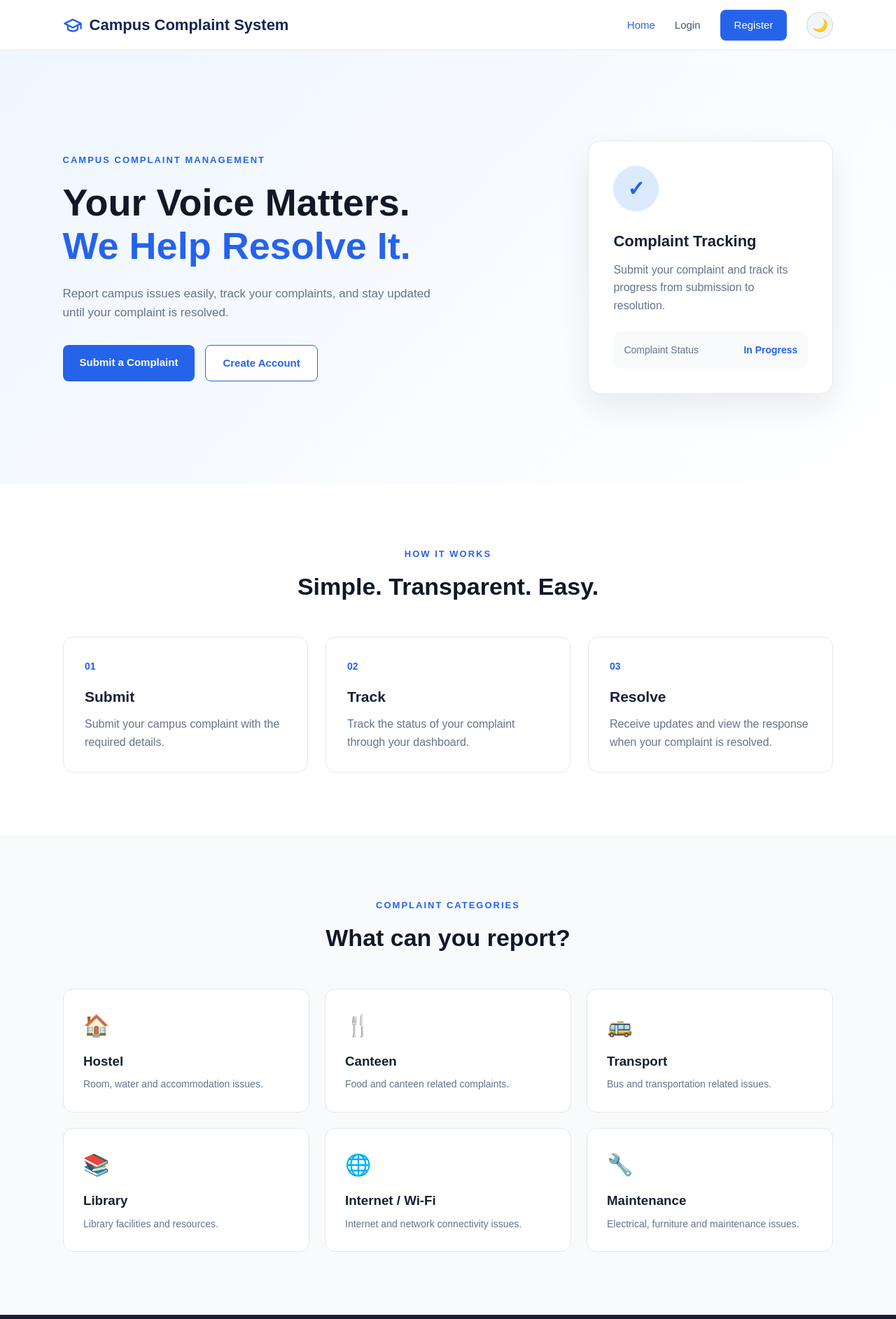
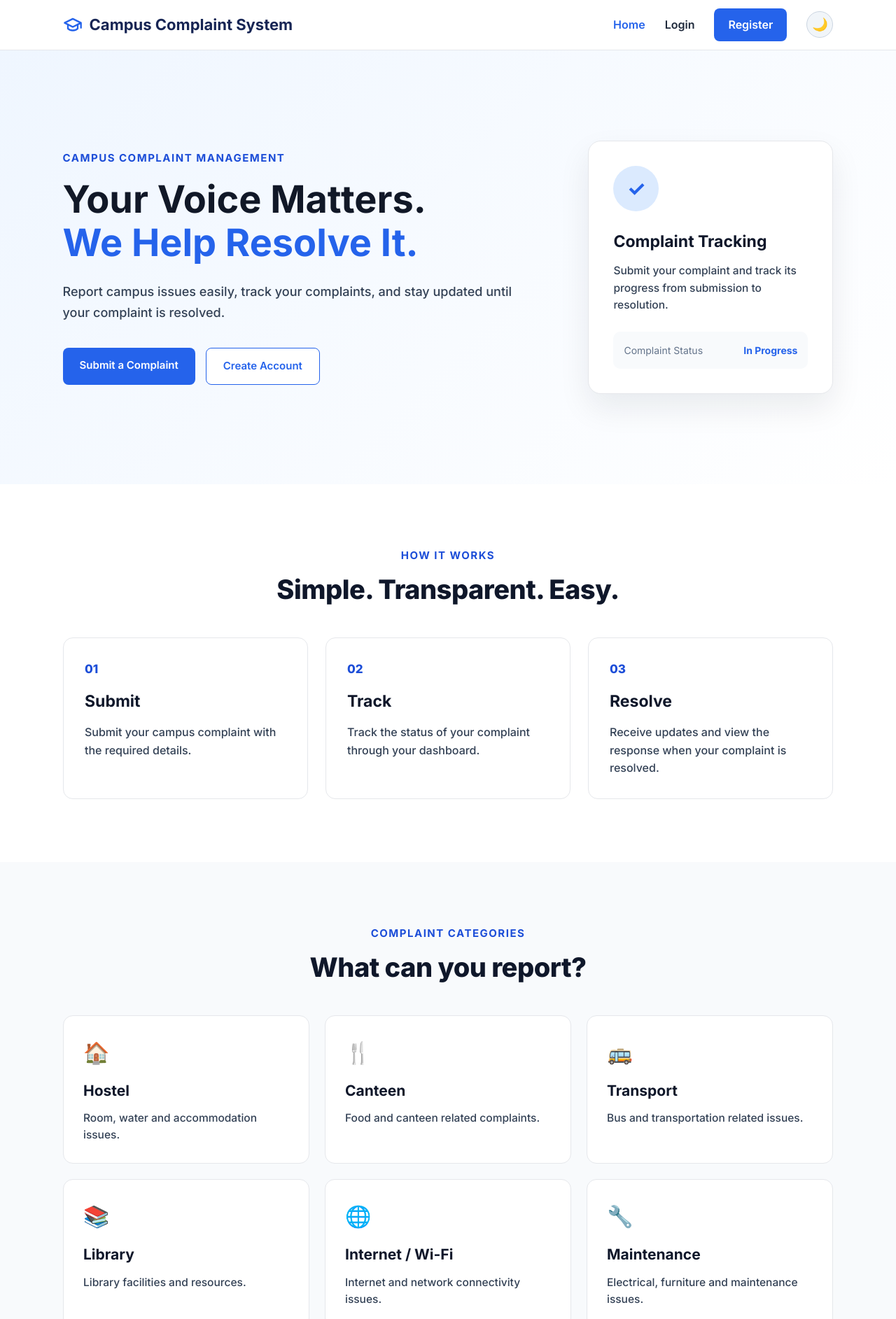
Before and after one commit to Abinaya-1808/campus-complaint-system, a plain HTML site: page frontend/index.html in a window 1280 px wide. Shown: the top 1885 px of the page at 70% size. Drawn offline with Linux system fonts and the light colour scheme.

Commit message:
Fix: Overhaul typography with Inter font, increased text sizing, bold headings, and high-contrast readability in light and dark themes

```diff
--- a/frontend/css/style.css
+++ b/frontend/css/style.css
@@ -1,3 +1,5 @@
+@import url('https://fonts.googleapis.com/css2?family=Inter:wght@400;500;600;700;800&display=swap');
+
 * {
     margin: 0;
     padding: 0;
@@ -9,10 +11,13 @@ html {
 }
 
 body {
-    font-family: Arial, Helvetica, sans-serif;
+    font-family: 'Inter', -apple-system, BlinkMacSystemFont, 'Segoe UI', Roboto, Helvetica, Arial, sans-serif;
     background: #f8fafc;
-    color: #172033;
-    line-height: 1.6;
+    color: #0f172a;
+    font-size: 16px;
+    line-height: 1.65;
+    -webkit-font-smoothing: antialiased;
+    -moz-osx-font-smoothing: grayscale;
 }
 
 
@@ -52,9 +57,9 @@ body {
 
 .navbar nav a {
     text-decoration: none;
-    color: #4b5563;
-    font-size: 15px;
-    font-weight: 500;
+    color: #1e293b;
+    font-size: 16px;
+    font-weight: 600;
 }
 
 .navbar nav a:hover,
@@ -97,11 +102,11 @@ body {
 }
 
 .hero-tag {
-    color: #2563eb;
-    font-size: 13px;
+    color: #1d4ed8;
+    font-size: 15px;
     font-weight: 700;
-    letter-spacing: 2px;
-    margin-bottom: 18px;
+    letter-spacing: 1.5px;
+    margin-bottom: 15px;
 }
 
 .hero h1 {
@@ -117,10 +122,11 @@ body {
 }
 
 .hero-description {
-    max-width: 560px;
-    color: #64748b;
-    font-size: 17px;
-    margin-bottom: 32px;
+    color: #334155;
+    font-size: 18px;
+    font-weight: 450;
+    line-height: 1.65;
+    margin-bottom: 35px;
 }
 
 .hero-buttons {
@@ -187,12 +193,17 @@ body {
 }
 
 .hero-card h3 {
-    font-size: 22px;
+    font-size: 23px;
+    font-weight: 700;
+    color: #0f172a;
     margin-bottom: 10px;
 }
 
 .hero-card p {
-    color: #64748b;
+    color: #334155;
+    font-size: 15.5px;
+    font-weight: 500;
+    line-height: 1.6;
     margin-bottom: 25px;
 }
 
@@ -231,16 +242,20 @@ body {
 }
 
 .section-heading p {
-    color: #2563eb;
-    font-size: 13px;
+    color: #1d4ed8;
+    font-size: 15px;
     font-weight: 700;
-    letter-spacing: 2px;
-    margin-bottom: 8px;
+    letter-spacing: 1.5px;
+    text-transform: uppercase;
+    margin-bottom: 12px;
 }
 
 .section-heading h2 {
-    font-size: 34px;
-    color: #111827;
+    font-size: 38px;
+    font-weight: 800;
+    color: #0f172a;
+    letter-spacing: -0.5px;
+    line-height: 1.25;
 }
 
 
@@ -270,19 +285,24 @@ body {
 }
 
 .step-number {
-    font-size: 14px;
-    color: #2563eb;
-    font-weight: 700;
-    margin-bottom: 15px;
+    font-size: 17px;
+    color: #1d4ed8;
+    font-weight: 800;
+    margin-bottom: 14px;
 }
 
 .step-card h3 {
-    font-size: 21px;
-    margin-bottom: 10px;
+    font-size: 23px;
+    font-weight: 700;
+    color: #0f172a;
+    margin-bottom: 12px;
 }
 
 .step-card p {
-    color: #64748b;
+    color: #334155;
+    font-size: 16px;
+    font-weight: 450;
+    line-height: 1.6;
 }
 
 
@@ -322,12 +342,17 @@ body {
 }
 
 .category-card h3 {
-    margin-bottom: 7px;
+    font-size: 21px;
+    font-weight: 700;
+    color: #0f172a;
+    margin-bottom: 10px;
 }
 
 .category-card p {
-    color: #64748b;
-    font-size: 14px;
+    color: #334155;
+    font-size: 15.5px;
+    font-weight: 500;
+    line-height: 1.55;
 }
 
 
@@ -1133,3 +1158,42 @@ footer {
     stroke: #38bdf8 !important;
     filter: drop-shadow(0 0 8px rgba(56, 189, 248, 0.4)) !important;
 }
+
+/* High Contrast Sharp Typography in Dark Mode */
+[data-theme="dark"] body {
+    color: #f8fafc !important;
+}
+
+[data-theme="dark"] .section-heading h2,
+[data-theme="dark"] .hero h1,
+[data-theme="dark"] .step-card h3,
+[data-theme="dark"] .category-card h3,
+[data-theme="dark"] .hero-card h3,
+[data-theme="dark"] .cta h2 {
+    color: #ffffff !important;
+    font-weight: 800 !important;
+}
+
+[data-theme="dark"] .section-heading p,
+[data-theme="dark"] .step-number,
+[data-theme="dark"] .hero-tag,
+[data-theme="dark"] .hero h1 span,
+[data-theme="dark"] .status-box strong {
+    color: #38bdf8 !important;
+    font-weight: 700 !important;
+}
+
+[data-theme="dark"] .step-card p,
+[data-theme="dark"] .category-card p,
+[data-theme="dark"] .hero-card p,
+[data-theme="dark"] .hero-description,
+[data-theme="dark"] .cta p,
+[data-theme="dark"] .status-box span {
+    color: #cbd5e1 !important;
+    font-weight: 450 !important;
+}
+
+[data-theme="dark"] .navbar nav a {
+    color: #e2e8f0 !important;
+    font-weight: 600 !important;
+}
```
Also changed, not shown: frontend/css/auth.css (+18 -14 lines), frontend/css/dashboard.css (+14 -7 lines).
